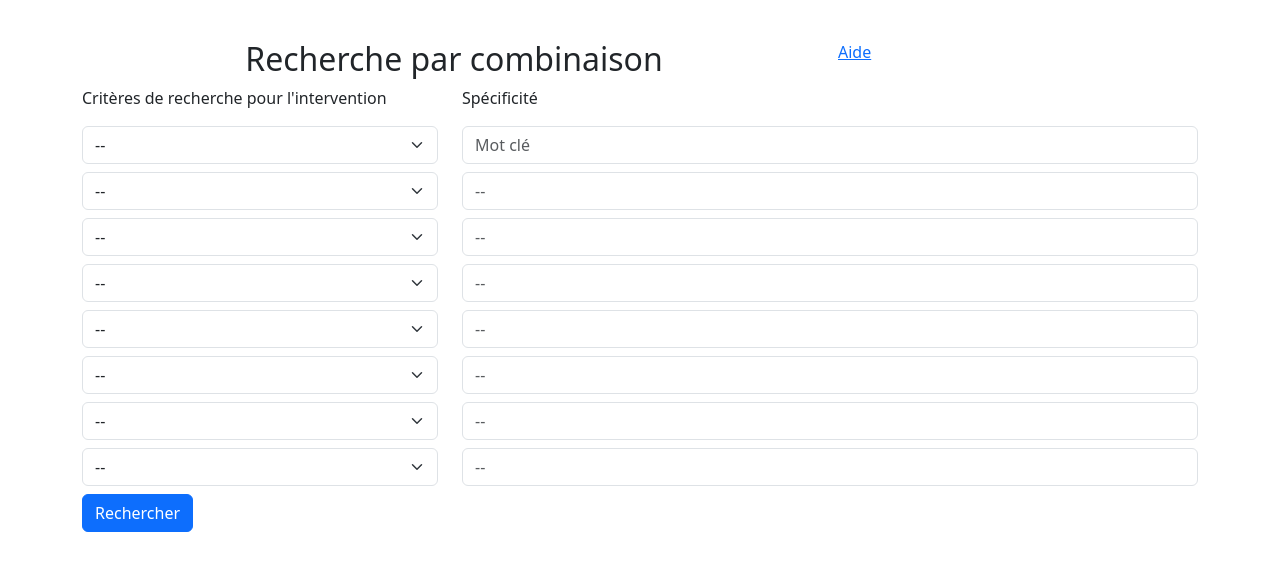
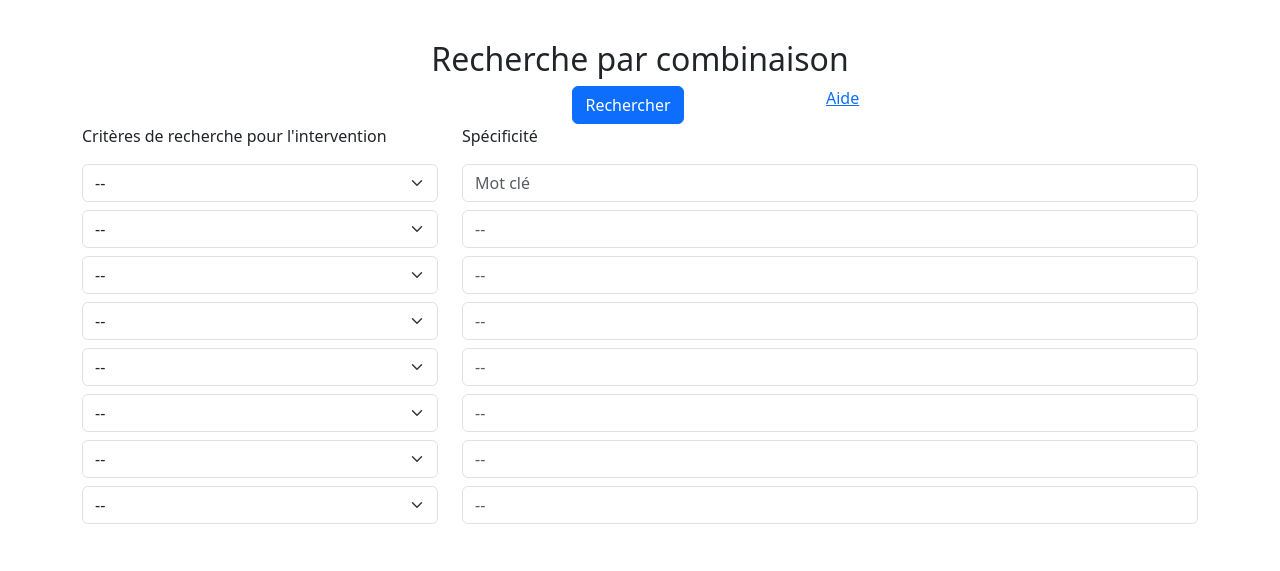
Before and after one commit to yunko006/Agir_MicroDB, a Flask app: template app/templates/query8.html in a window 1280 px wide. Shown: the part 169-740 px from the top of the page. Run offline with Flask 2, Linux system fonts and the light colour scheme; the template is opened without the code that fills it, so the values that code supplies are empty; some libraries are stand-ins or nearby versions.

Commit message:
Change buttons postion

```diff
--- a/app/templates/query8.html
+++ b/app/templates/query8.html
@@ -2,14 +2,19 @@
 {% block title %} Recherche avancée {% endblock %}
 
 {% block page_header %}
-<div class="container">
+<div>
+  <div class="row">
+    <div class="col text-center">
+      <h2 class="d-flex justify-content-center mb-2">Recherche par combinaison</h2>
+    </div>
     <div class="row">
-        <div class="col-8">
-            <h2 class="d-flex justify-content-center mb-2">Recherche par combinaison</h2>
-        </div>
-        <div class="col-4">
-            <a class="text-center" href="{{ url_for('help') }}">Aide</a>
-        </div>
+      <div class="col"></div>
+      <div class="col justify-content-center text-center">
+        <button class="btn btn-primary" type="submit" form="my-form">Rechercher</button>
+      </div>
+      <div class="col">
+        <a class="text-center" href="{{ url_for('help') }}">Aide</a>
+      </div>
     </div>
 </div>
 
@@ -230,7 +235,7 @@
         </label>
       </div> -->
   </form>
-  <button class="btn btn-primary" type="submit" form="my-form">Rechercher</button>
+  <!-- <button class="btn btn-primary" type="submit" form="my-form">Rechercher</button> -->
 </div>
 
 
```
Also changed, not shown: app/templates/combinaison_text.html (+17 -2 lines), app/templates/search_text_results.html (+6 -3 lines).
